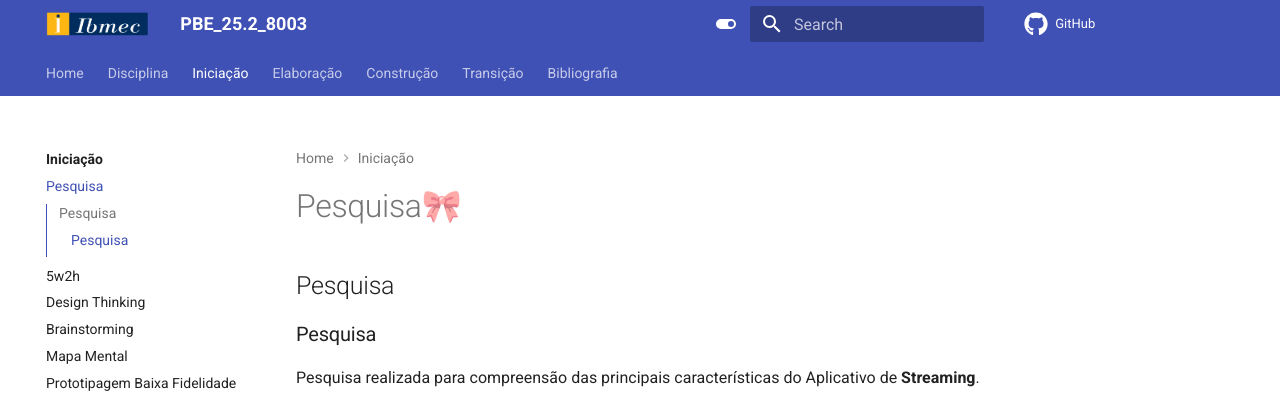
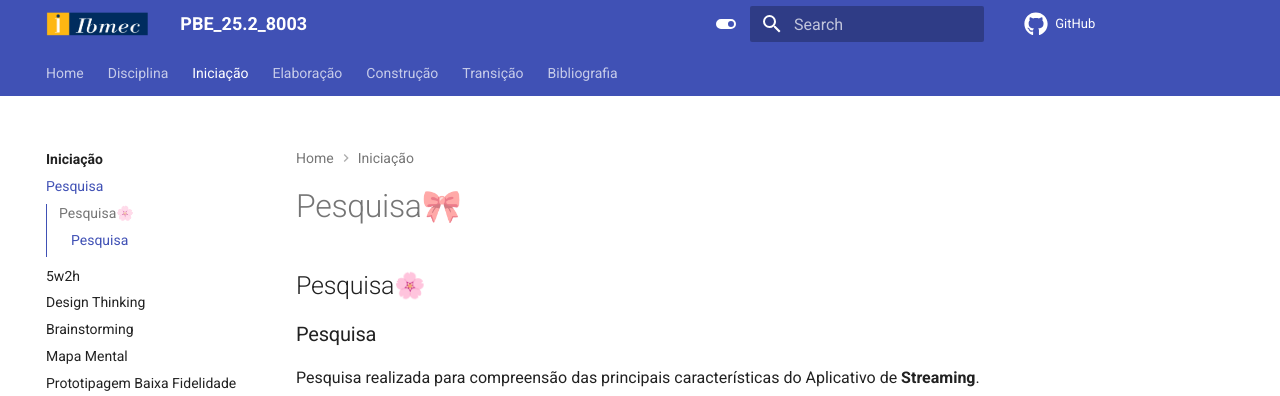
Before and after one commit to Projetos-de-Extensao/PBE_26.1_8002_I, an MkDocs documentation site: the page built from docs/Iniciacao/pesquisa.md, in a window 1280 px wide. Shown: the top 396 px of the page. Built offline with MkDocs 1.6.1 and Material for MkDocs 9.7.7, drawn with Linux system fonts in a browser that asks for light colours; comment, search, counter and statistics services are not loaded.

Commit message:
florzinha

```diff
--- a/docs/Iniciacao/pesquisa.md
+++ b/docs/Iniciacao/pesquisa.md
@@ -4,7 +4,7 @@ title: Pesquisa
 ---
 
 # Pesquisa🎀
-## Pesquisa
+## Pesquisa🌸
 ### Pesquisa
 
 Pesquisa realizada para compreensão das principais características do Aplicativo de **Streaming**.
```
